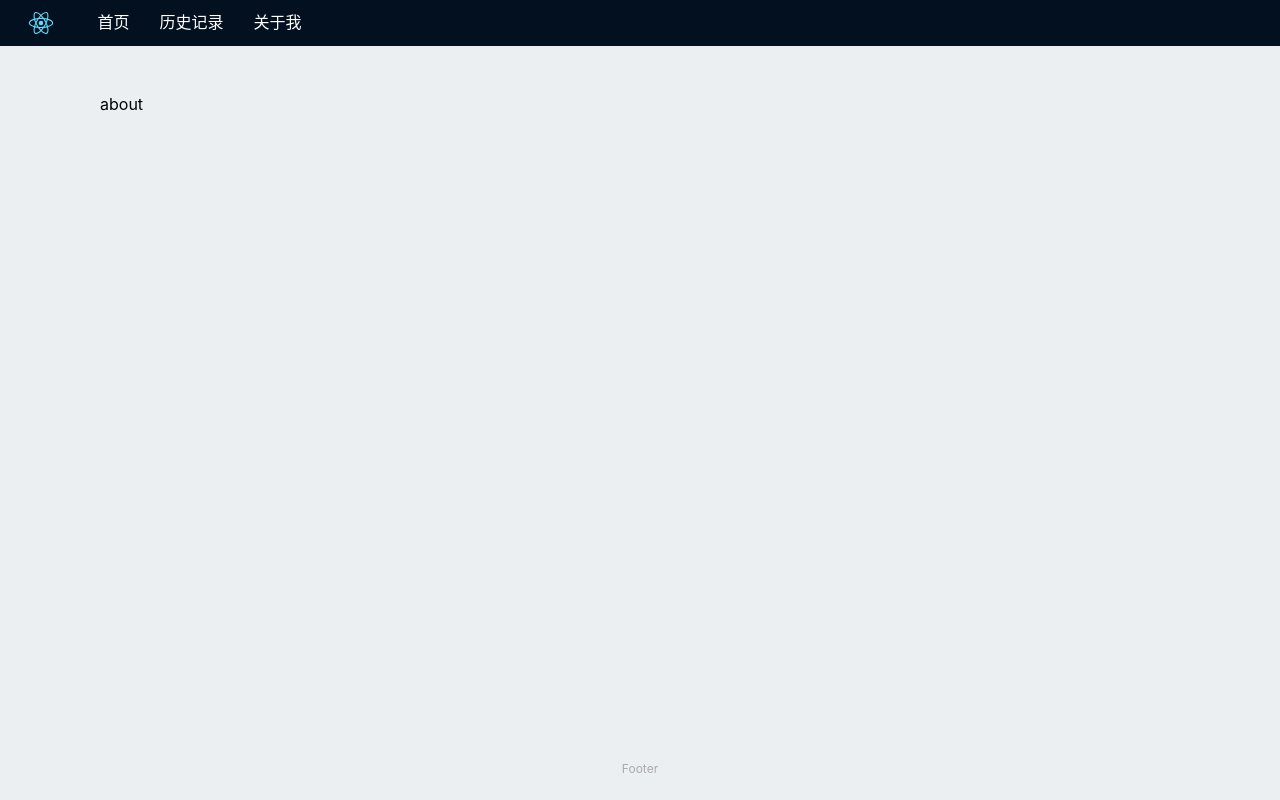
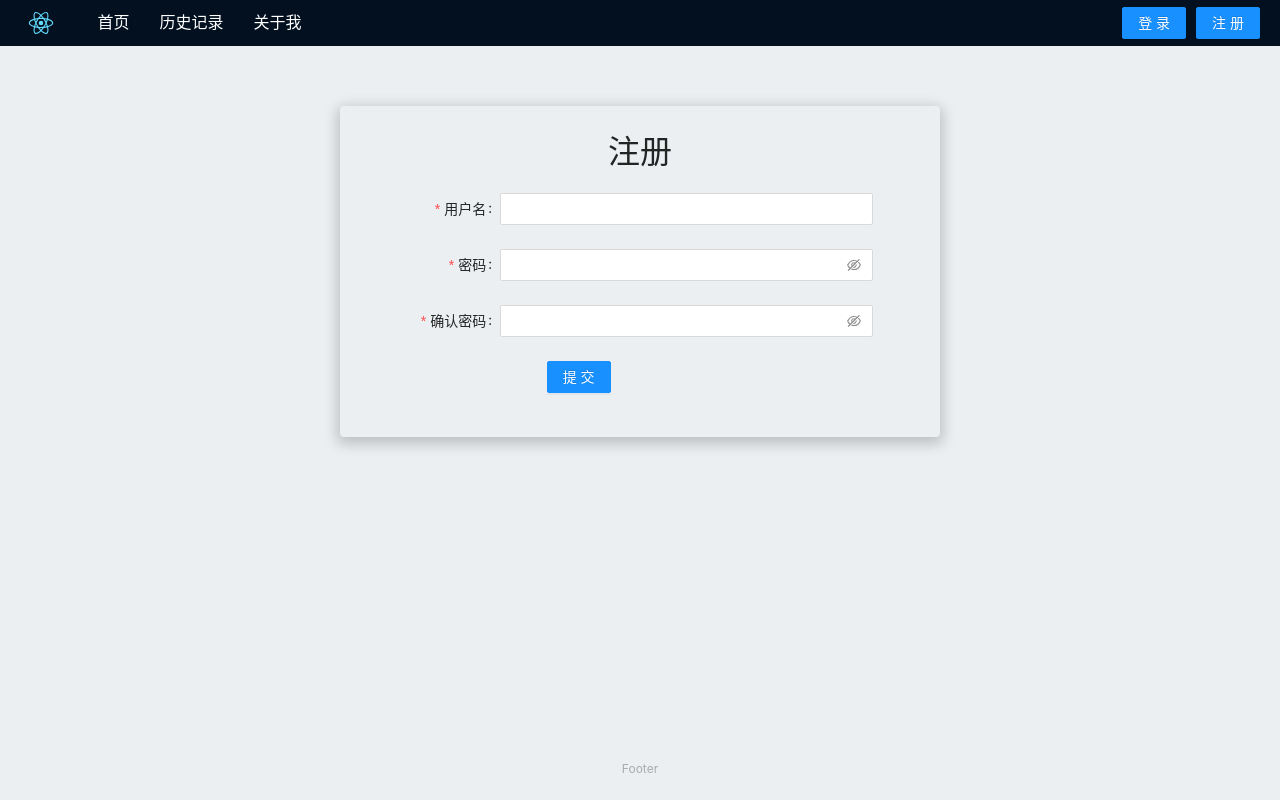
Before and after one commit to murrrrphy/react-picture, a React app: page /register in a window 1280 px wide. Built offline with nearby package versions, Linux system fonts and the light colour scheme.

Commit message:
登录和注册界面完成

```diff
--- a/src/components/Header.js
+++ b/src/components/Header.js
@@ -1,31 +1,41 @@
-import React from 'react';
-import Logo from "./logo.svg";
+import React from 'react'
+import Logo from "./logo.svg"
 import {NavLink} from 'react-router-dom'
 import styled from 'styled-components'
+import {Button} from 'antd'
 
 const HeaderWrapper = styled.header`
   display: flex;
   align-items: center;
   padding: 0 20px;
   background: #02101f;
-`;
+`
 
 const Image = styled.img`
   height: 30px;
   margin-right: 20px;
-`;
+`
 
 const LinkWrapper = styled(NavLink)`
   color: white;
   padding: 10px 15px;
   &:hover{
     background: #1890ff;
+    color: white;
   }
   &.active {
     padding: 10px 15px 6px 15px;
     background: #1890ff;
     border-bottom: 4px solid #86c2ff;
   }
+`;
+
+const Login = styled.div`
+  margin-left: auto;
+`;
+
+const ButtonWrapper = styled(Button)`
+  margin-left: 10px;
 `;
 
 function Header() {
@@ -35,6 +45,16 @@ function Header() {
       <LinkWrapper exact to="/" activeClassName="active">首页</LinkWrapper>
       <LinkWrapper to="/history" activeClassName="active">历史记录</LinkWrapper>
       <LinkWrapper to="/about" activeClassName="active">关于我</LinkWrapper>
+      <Login>
+        <ButtonWrapper type="primary">
+          登录
+          {/*<LinkWrapper to="/login">登录</LinkWrapper>*/}
+        </ButtonWrapper>
+        <ButtonWrapper type="primary">
+          注册
+          {/*<LinkWrapper to="/register">注册</LinkWrapper>*/}
+        </ButtonWrapper>
+      </Login>
     </HeaderWrapper>
   )
 }
--- a/src/index.css
+++ b/src/index.css
@@ -1,3 +1,4 @@
+@import '~antd/dist/antd.css';
 body {
   padding: 0;
   margin: 0;
--- a/src/pages/Login.js
+++ b/src/pages/Login.js
@@ -1,15 +1,106 @@
 import React from 'react'
-import {observer} from 'mobx-react'
-import {useStores} from '../stores/index'
+// import {observer} from 'mobx-react'
+// import {useStores} from '../stores/index'
+import {Form, Input, Button} from 'antd'
+import styled from 'styled-components'
 
-const  Login = observer(()=>{
-  const {AuthStore} = useStores()
+const Wrapper = styled.div`
+  max-width: 600px;
+  margin: 30px auto;
+  box-shadow: 0 4px 14px 3px rgba(0,0,0,0.2);
+  border-radius: 4px;
+  padding: 20px;
+`;
+
+const Header = styled.h1`
+  text-align: center;
+`;
+
+const layout = {
+  labelCol: {
+    span: 6,
+  },
+  wrapperCol: {
+    span: 16,
+  },
+}
+const tailLayout = {
+  wrapperCol: {
+    offset: 8,
+    span: 16,
+  },
+}
+
+const Login = () => {
+  const onFinish = (values) => {
+    console.log('Success:', values)
+  }
+
+  const onFinishFailed = (errorInfo) => {
+    console.log('Failed:', errorInfo)
+  }
+
+  const validates = {
+    username: (rule,value,callback) => {
+      if(value.length < 4 || value.length > 8) callback('用户名长度只能为4~8个字符');
+      if(!(/^[0-9a-zA-Z_]+$/.test(value))) callback('用户名只能由数字、字母和下划线组成')
+      callback();
+    },
+    password: (rule, value, callback) => {
+      if(value.length < 6) callback('密码最小长度为6');
+      if(value.length > 16) callback('密码最大长度为16');
+      callback();
+    }
+  }
+
   return (
-    <div>
-      <p>login:{AuthStore.values.username}</p>
-    </div>
+    <Wrapper>
+      <Header>登录</Header>
+      <Form
+        {...layout}
+        name="basic"
+        initialValues={{
+          remember: true,
+        }}
+        onFinish={onFinish}
+        onFinishFailed={onFinishFailed}
+      >
+        <Form.Item
+          label="用户名"
+          name="username"
+          rules={[
+            {
+              required: true,
+              message: '请输入用户名！',
+            },
+            {validator: validates.username}
+          ]}
+        >
+          <Input/>
+        </Form.Item>
+
+        <Form.Item
+          label="密码"
+          name="password"
+          rules={[
+            {
+              required: true,
+              message: '请输入密码！',
+            },
+            {validator: validates.password}
+          ]}
+        >
+          <Input.Password/>
+        </Form.Item>
+
+        <Form.Item {...tailLayout}>
+          <Button type="primary" htmlType="submit">
+            提交
+          </Button>
+        </Form.Item>
+      </Form>
+    </Wrapper>
   )
-})
-
+}
 
 export default Login
--- a/src/pages/Register.js
+++ b/src/pages/Register.js
@@ -1,10 +1,127 @@
-import React from 'react';
+import React from 'react'
+// import {observer} from 'mobx-react'
+// import {useStores} from '../stores/index'
+import {Form, Input, Button} from 'antd'
+import styled from 'styled-components'
 
-function Register() {
+const Wrapper = styled.div`
+  max-width: 600px;
+  margin: 30px auto;
+  box-shadow: 0 4px 14px 3px rgba(0,0,0,0.2);
+  border-radius: 4px;
+  padding: 20px;
+`;
+
+const Header = styled.h1`
+  text-align: center;
+`;
+
+const layout = {
+  labelCol: {
+    span: 6,
+  },
+  wrapperCol: {
+    span: 16,
+  },
+}
+const tailLayout = {
+  wrapperCol: {
+    offset: 8,
+    span: 16,
+  },
+}
+
+const Register = () => {
+  const onFinish = (values) => {
+    console.log('Success:', values)
+  }
+
+  const onFinishFailed = (errorInfo) => {
+    console.log('Failed:', errorInfo)
+  }
+
+  const validates = {
+    username: (rule,value,callback) => {
+      if(value.length < 4 || value.length > 8) callback('用户名长度只能为4~8个字符');
+      if(!(/^[0-9a-zA-Z_]+$/.test(value))) callback('用户名只能由数字、字母和下划线组成')
+      callback();
+    },
+    password: (rule, value, callback) => {
+      if(value.length < 6) callback('密码最小长度为6');
+      if(value.length > 16) callback('密码最大长度为16');
+      callback();
+    }
+  }
+
+  const validateConfirm = ({getFieldValue}) => ({
+    validator(rule,value){
+      if(getFieldValue('password') === value) return Promise.resolve();
+      return Promise.reject('两次输入密码不一致')
+    }
+  })
+
+
   return (
-    <div>
-      <p>about</p>
-    </div>
+    <Wrapper>
+      <Header>注册</Header>
+      <Form
+        {...layout}
+        name="basic"
+        initialValues={{
+          remember: true,
+        }}
+        onFinish={onFinish}
+        onFinishFailed={onFinishFailed}
+      >
+        <Form.Item
+          label="用户名"
+          name="username"
+          rules={[
+            {
+              required: true,
+              message: '请输入用户名！',
+            },
+            {validator: validates.username}
+          ]}
+        >
+          <Input/>
+        </Form.Item>
+
+        <Form.Item
+          label="密码"
+          name="password"
+          rules={[
+            {
+              required: true,
+              message: '请输入密码！',
+            },
+            {validator: validates.password}
+          ]}
+        >
+          <Input.Password/>
+        </Form.Item>
+
+        <Form.Item
+          label="确认密码"
+          name="confirmPassword"
+          rules={[
+            {
+              required: true,
+              message: '请再次输入密码！',
+            },
+            validateConfirm
+          ]}
+        >
+          <Input.Password/>
+        </Form.Item>
+
+        <Form.Item {...tailLayout}>
+          <Button type="primary" htmlType="submit">
+            提交
+          </Button>
+        </Form.Item>
+      </Form>
+    </Wrapper>
   )
 }
 
--- a/src/stores/auth.js
+++ b/src/stores/auth.js
@@ -1,10 +1,14 @@
-import {observable, action} from 'mobx'
+import {observable, action, makeObservable} from 'mobx'
 
 class AuthStore {
+  constructor() {
+    makeObservable(this)
+  }
+
   @observable isLogin = false
   @observable isLoading = false
   @observable values = {
-    username: '',
+    username: 'murphy',
     password: ''
   }
 
@@ -13,11 +17,11 @@ class AuthStore {
   }
 
   @action setUsername(username) {
-    this.username = username
+    this.values.username = username
   }
 
   @action setPassword(password) {
-    this.password = password
+    this.values.password = password
   }
 
   @action login() {
```
Also changed, not shown: package.json (+5 -4 lines), 2 other files (tests, documents, lock files or other folders).
